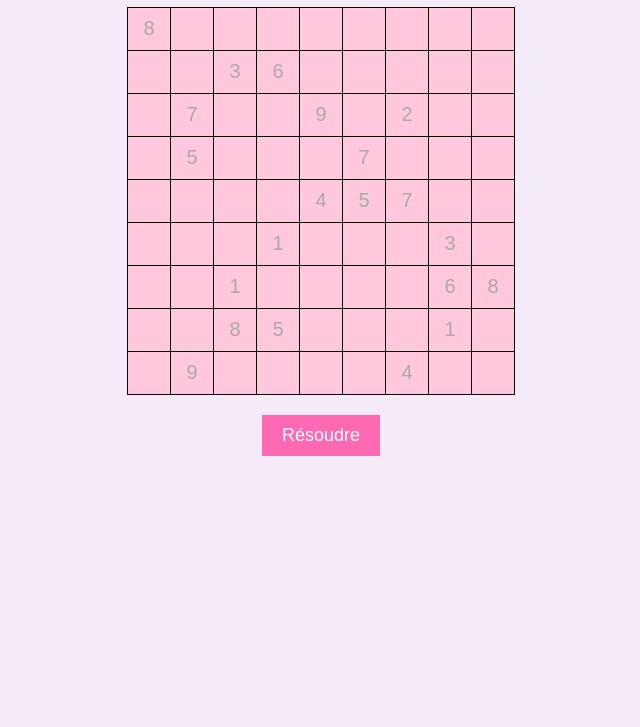
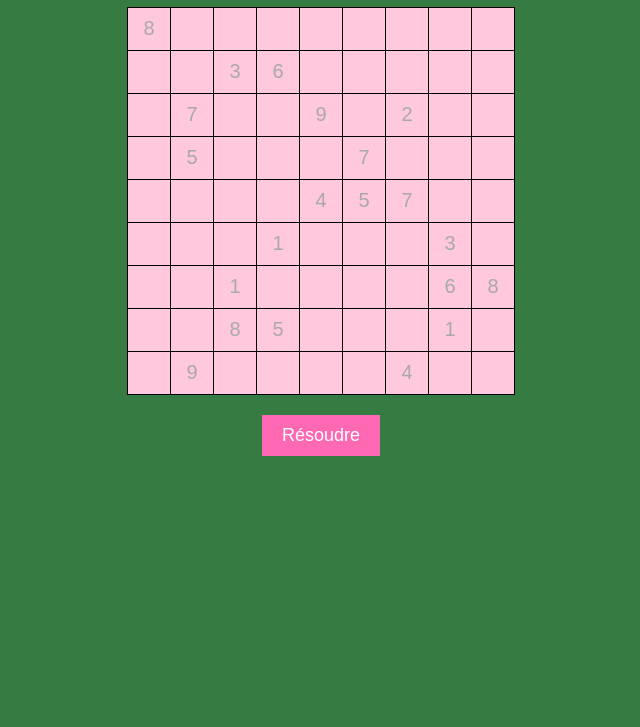
Before and after one commit to nono-894/Le-jeu-de-nono, a plain HTML site: page index.html in a window 1280 px wide. Shown: the part 73-800 px from the top of the page, without its empty margins (319-959 px from the left). Drawn offline with Linux system fonts and the light colour scheme.

Commit message:
change color2

```diff
--- a/index.html
+++ b/index.html
@@ -8,7 +8,7 @@
         body {
             font-family: Arial, sans-serif;
             text-align: center;
-            background-color: #B6C2;
+            background-color: #367b42;
         }
         table {
             margin: auto;
```
Also changed, not shown: 1 other file.
